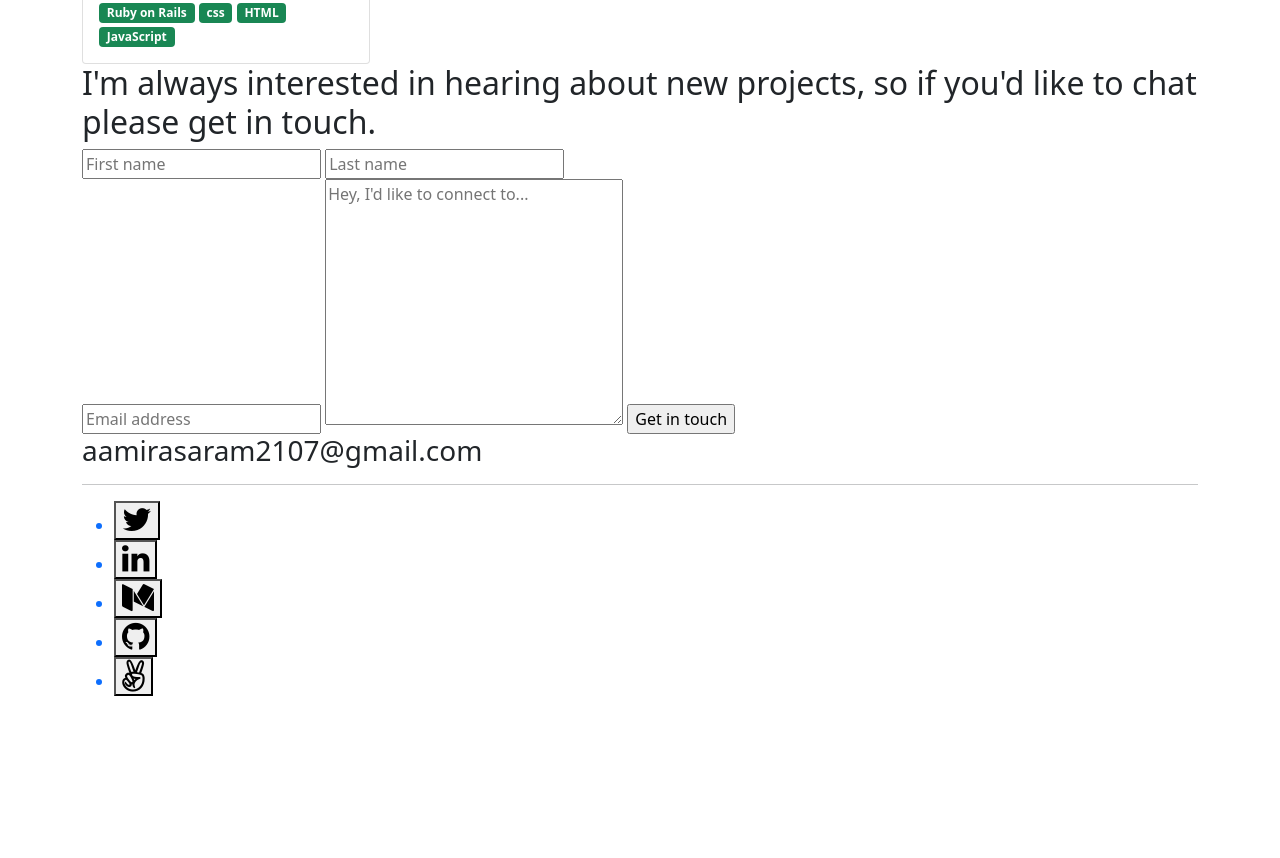
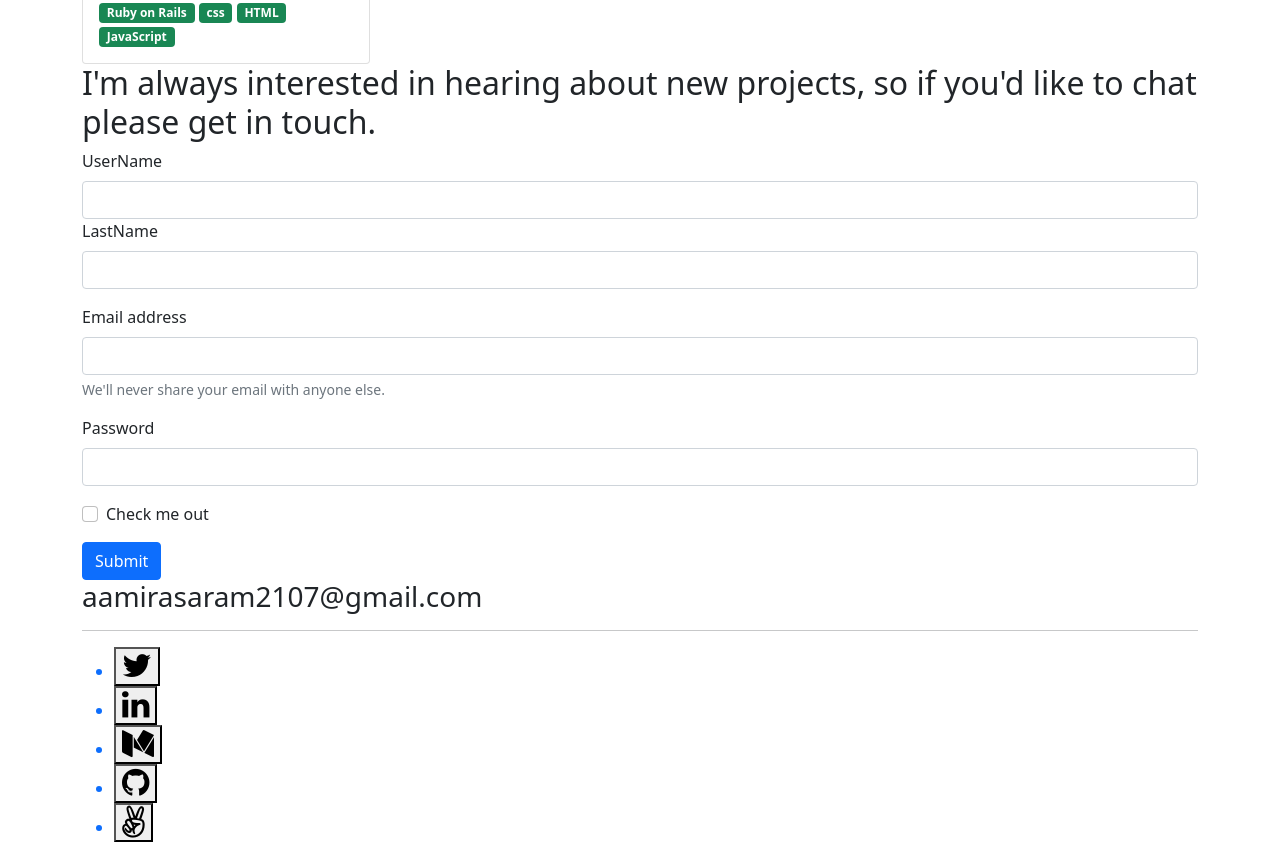
Before and after one commit to aamir-asaram/Bootstrap, a plain HTML site: page index.html in a window 1280 px wide. Shown: the part 3184-4042 px from the top of the page. Before the commit the page ends 3896 px from the top, so only its background shows below. Drawn offline with Linux system fonts and the light colour scheme.

Commit message:
Add form.

```diff
--- a/index.html
+++ b/index.html
@@ -155,17 +155,36 @@
   <section class="contact">
     <h2 class="blue subheading heading" id="get-in-touch">I'm always interested in hearing about new projects,
     so if you'd like to chat please get in touch.</h2>
-    <div class="hide-mobile">
-      <form action="https://formspree.io/f/xzbqoeoo" method="post" class="form">
-        <div id="names">
-          <input type="text" name="first-name" maxlength="30" required  placeholder="First name" class="names-input">
-          <input type="text" name="last-name" maxlength="30" required  placeholder="Last name" class="names-input">
-        </div>
-        <input type="email" name="email" placeholder="Email address" required>
-        <textarea  cols="30" name="message" rows="10" placeholder="Hey, I'd like to connect to..." maxlength="500" required></textarea>
-        <input type="submit" value="Get in touch" id="submit" class="card-button">
-      </form>
-    </div>
+
+
+    <form>
+      <div class="mb-3">
+        <label for="username" class="form-label">UserName</label>
+        <input type="text" class="form-control" id="username" aria-describedby="username">
+
+        <label for="lastname" class="form-label">LastName</label>
+        <input type="text" class="form-control" id="last-name" aria-describedby="last-name">
+
+
+
+      </div>
+
+      <div class="mb-3">
+        <label for="exampleInputEmail1" class="form-label">Email address</label>
+        <input type="email" class="form-control" id="exampleInputEmail1" aria-describedby="emailHelp">
+        <div id="emailHelp" class="form-text">We'll never share your email with anyone else.</div>
+      </div>
+      <div class="mb-3">
+        <label for="exampleInputPassword1" class="form-label">Password</label>
+        <input type="password" class="form-control" id="exampleInputPassword1">
+      </div>
+      <div class="mb-3 form-check">
+        <input type="checkbox" class="form-check-input" id="exampleCheck1">
+        <label class="form-check-label" for="exampleCheck1">Check me out</label>
+      </div>
+      <button type="submit" class="btn btn-primary">Submit</button>
+    </form>
+
     <h3 class="med blue hide-desktop" id="my-email">aamirasaram2107@gmail.com</h3>
   </section>
   <hr>
```
